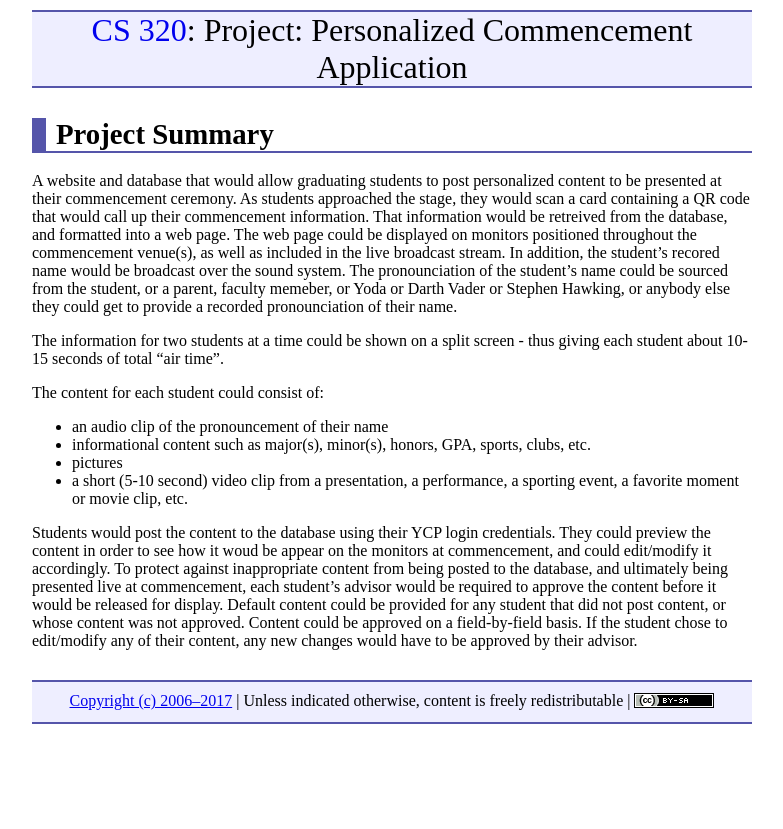
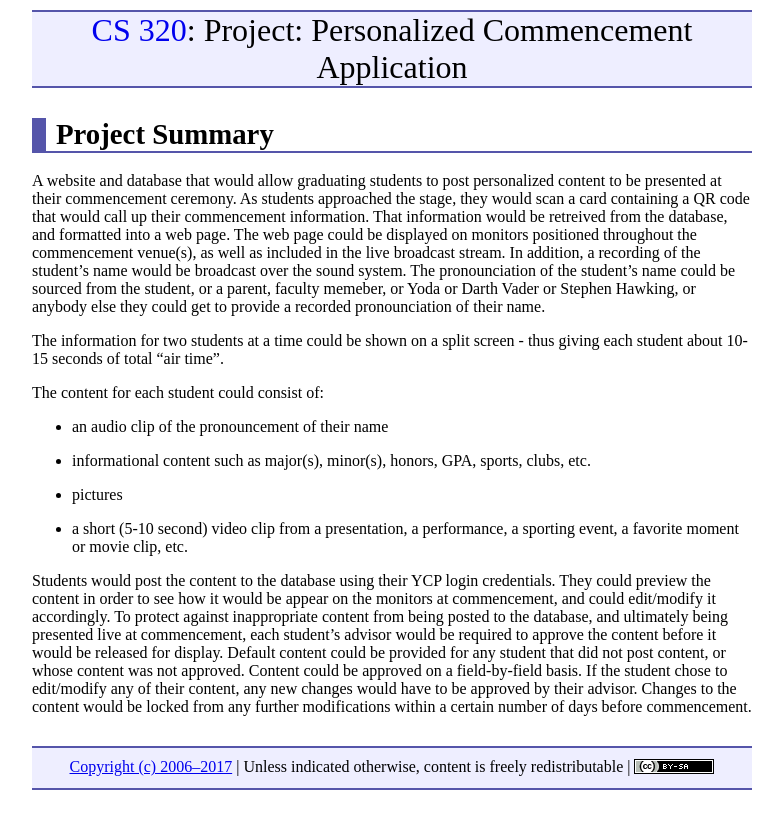
Before and after one commit to ycpcs/cs320-spring2017, a Jekyll site: the page built from projects/Personalized_Commencement_Project.md, in a window 1280 px wide. Shown: the top 829 px of the page, without its empty margins (248-1031 px from the left). Built offline with Jekyll 4.4.1, drawn with Linux system fonts in a browser that asks for light colours.

Commit message:
added projects

```diff
--- a/projects/Personalized_Commencement_Project.md
+++ b/projects/Personalized_Commencement_Project.md
@@ -5,14 +5,18 @@ title: "Project: Personalized Commencement Application"
 
 Project Summary
 ===============
-A website and database that would allow graduating students to post personalized content to be presented at their commencement ceremony.  As students approached the stage, they would scan a card containing a QR code that would call up their commencement information.  That information would be retreived from the database, and formatted into a web page.  The web page could be displayed on monitors positioned throughout the commencement venue(s), as well as included in the live broadcast stream.  In addition, the student's recored name would be broadcast over the sound system.  The pronounciation of the student's name could be sourced from the student, or a parent, faculty memeber, or Yoda or Darth Vader or Stephen Hawking, or anybody else they could get to provide a recorded pronounciation of their name.
+A website and database that would allow graduating students to post personalized content to be presented at their commencement ceremony.  As students approached the stage, they would scan a card containing a QR code that would call up their commencement information.  That information would be retreived from the database, and formatted into a web page.  The web page could be displayed on monitors positioned throughout the commencement venue(s), as well as included in the live broadcast stream.  In addition, a recording of the student's name would be broadcast over the sound system.  The pronounciation of the student's name could be sourced from the student, or a parent, faculty memeber, or Yoda or Darth Vader or Stephen Hawking, or anybody else they could get to provide a recorded pronounciation of their name.
 
 The information for two students at a time could be shown on a split screen - thus giving each student about 10-15 seconds of total "air time".
 
 The content for each student could consist of:
+
 * an audio clip of the pronouncement of their name
+
 * informational content such as major(s), minor(s), honors, GPA, sports, clubs, etc.
+
 * pictures
+
 * a short (5-10 second) video clip from a presentation, a performance, a sporting event, a favorite moment or movie clip, etc.
 
-Students would post the content to the database using their YCP login credentials.  They could preview the content in order to see how it woud be appear on the monitors at commencement, and could edit/modify it accordingly.  To protect against inappropriate content from being posted to the database, and ultimately being presented live at commencement, each student's advisor would be required to approve the content before it would be released for display.  Default content could be provided for any student that did not post content, or whose content was not approved.  Content could be approved on a field-by-field basis.  If the student chose to edit/modify any of their content, any new changes would have to be approved by their advisor.
+Students would post the content to the database using their YCP login credentials.  They could preview the content in order to see how it would be appear on the monitors at commencement, and could edit/modify it accordingly.  To protect against inappropriate content from being posted to the database, and ultimately being presented live at commencement, each student's advisor would be required to approve the content before it would be released for display.  Default content could be provided for any student that did not post content, or whose content was not approved.  Content could be approved on a field-by-field basis.  If the student chose to edit/modify any of their content, any new changes would have to be approved by their advisor.  Changes to the content would be locked from any further modifications within a certain number of days before commencement.
```
